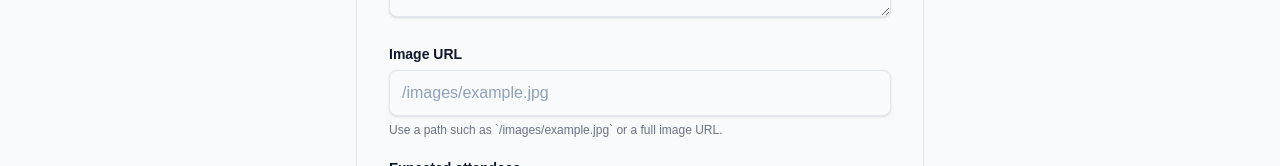
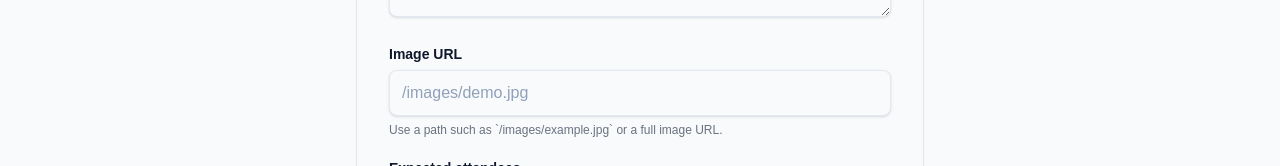
Before and after one commit to Amuga/social-events-finder, a Next.js app: page /events/new in a window 1280 px wide. Shown: the part 712-878 px from the top of the page. Built offline with nearby package versions, Linux system fonts and the light colour scheme.

Commit message:
Small fix to create event form, still a known issue with modal closures but better now

```diff
--- a/app/events/actions.ts
+++ b/app/events/actions.ts
@@ -37,8 +37,9 @@ export async function createEventAction(
       fieldErrors: flattened.fieldErrors,
     };
   }
+  let event;
   try {
-    await createEvent(result.data);
+    event = await createEvent(result.data);
   } catch (error) {
     if (error instanceof ApiError) {
       return {
@@ -50,7 +51,9 @@ export async function createEventAction(
     };
   }
   revalidatePath("/");
-  redirect("/");
+  revalidatePath(`/events/${event.id}`);
+
+  redirect(`/events/${event.id}`);
 }
 
 export async function updateEventAction(
--- a/components/events/event-form.tsx
+++ b/components/events/event-form.tsx
@@ -132,7 +132,7 @@ export function EventForm({ event, action }: EventFormProps) {
               id="image"
               name="image"
               type="string"
-              placeholder="/images/example.jpg"
+              placeholder="/images/demo.jpg"
               defaultValue={event?.image}
               className={inputClassName}
             />
```
Also changed, not shown: public/images/demo.jpg (added).
